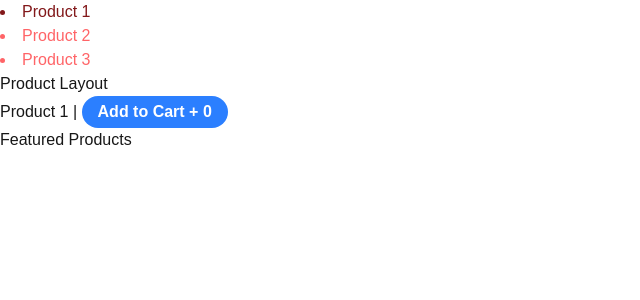
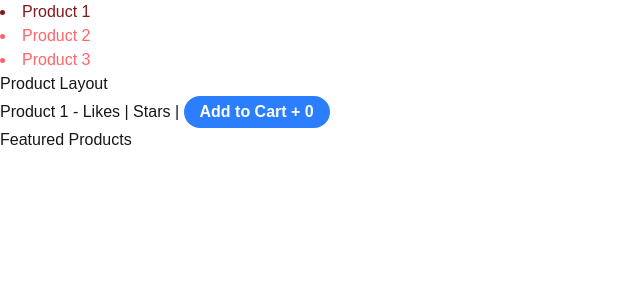
Before and after one commit to DEV-AK-Singh/NextJS-Concepts, a Next.js app: page /products/1 in a window 1280 px wide. Shown: the top 300 px of the page, without its empty margins (0-640 px from the left). Built offline with nearby package versions, Linux system fonts and the light colour scheme.

Commit message:
done params and search params concept

```diff
--- a/src/app/products/[productId]/page.tsx
+++ b/src/app/products/[productId]/page.tsx
@@ -8,6 +8,8 @@ export const generateMetadata = async ({ params }: { params: { productId: string
   return { title: `Product ${productId} | ${title}` };
 }
 
-export default async function ProductDetails({ params }: { params: Promise<{ productId: string }> }) {
-  return <div>Product {(await params).productId} | <AddCart /></div>;
+export default async function ProductDetails({ params, searchParams }: { params: Promise<{ productId: string }>, searchParams: Promise<{ star?: number, likes?: number }> }) {
+  const { productId } = await params;
+  const { star, likes } = await searchParams;
+  return <div>Product {productId} - Likes {likes} | Stars {star} | <AddCart /></div>;
 }
```
